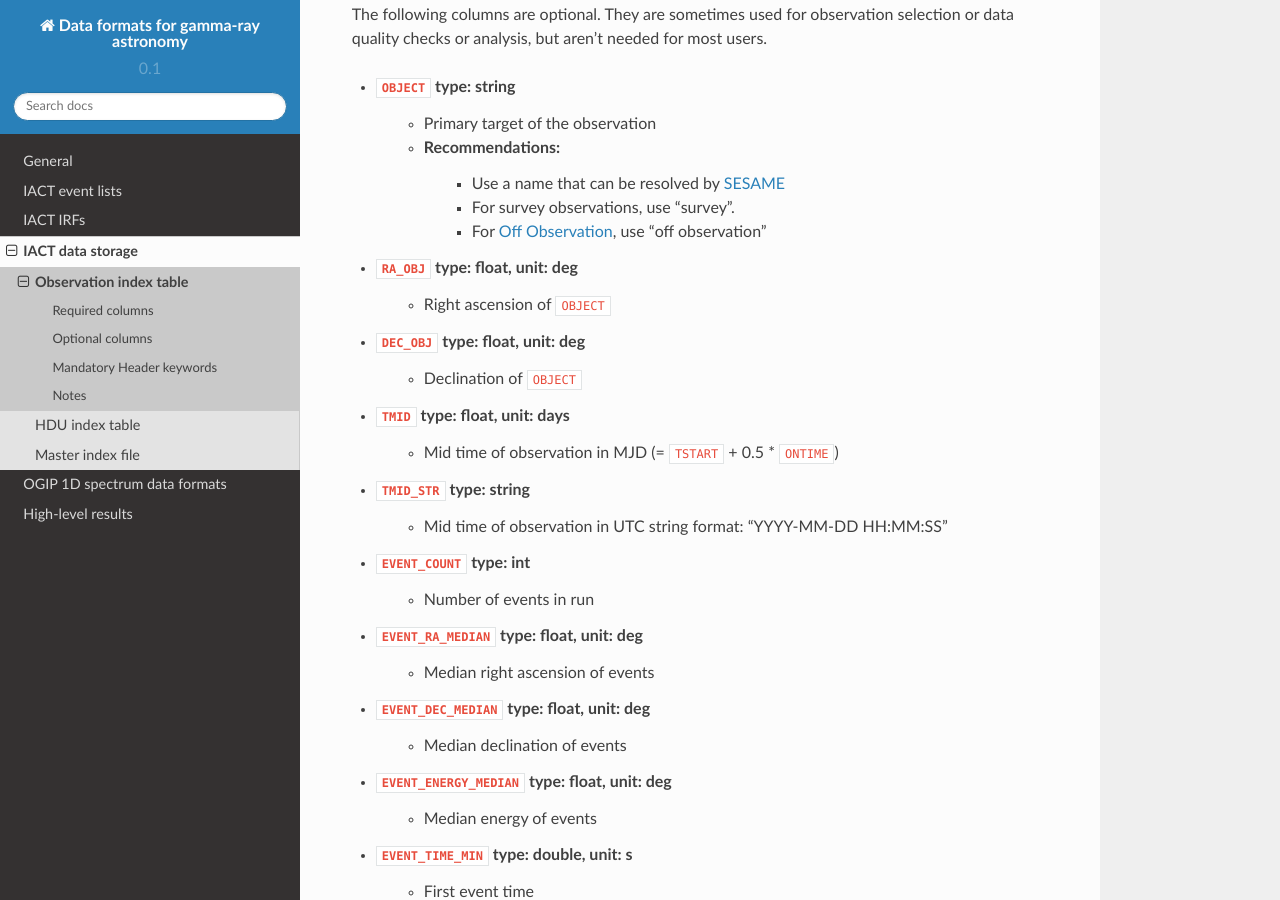
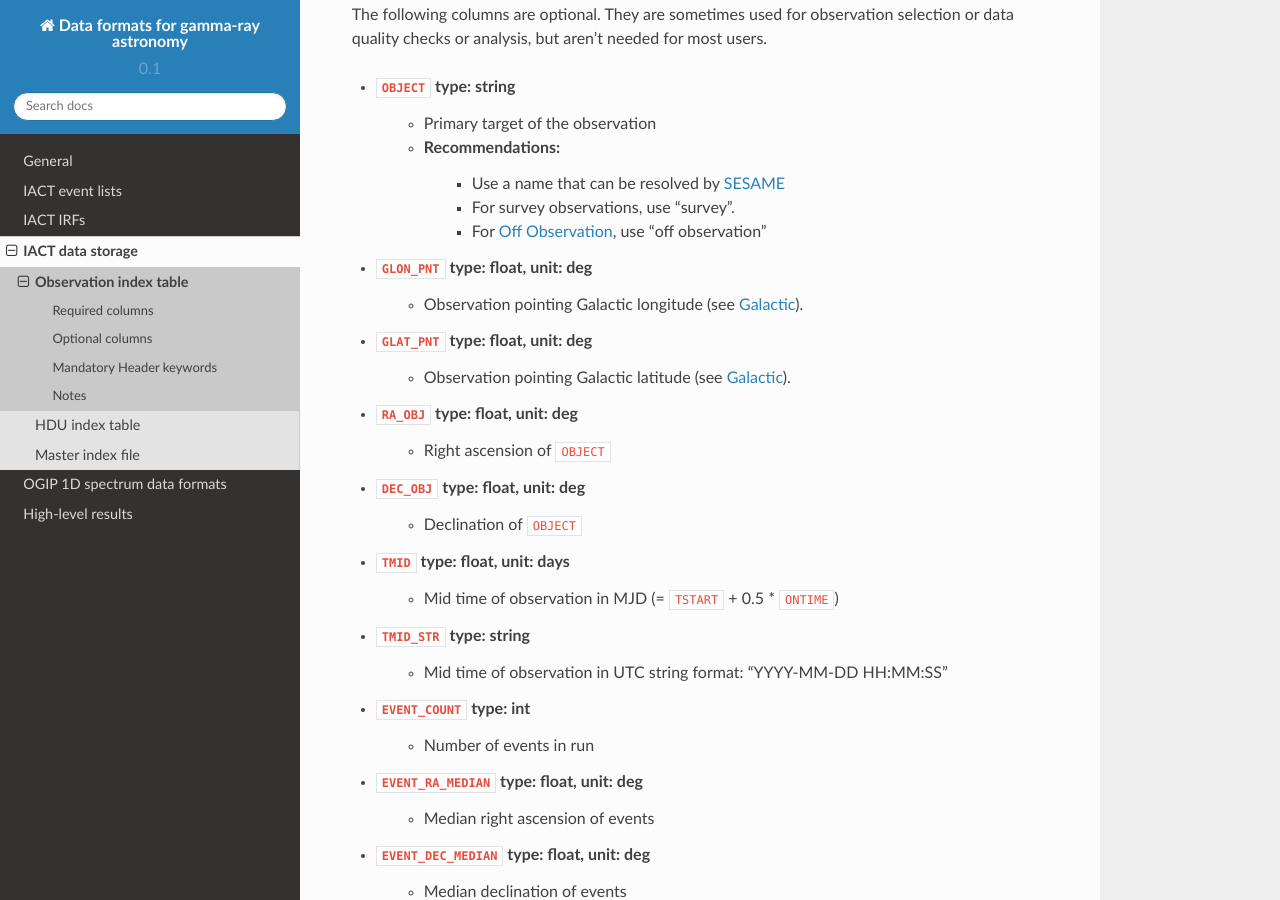
Before and after one commit to open-gamma-ray-astro/gamma-astro-data-formats, a Sphinx documentation site: the page built from source/data_storage/obs_index/index.rst, in a window 1280 px wide and 900 px high, scrolled down 1998 px. Built offline with Sphinx 7.4.7 and the Read the Docs theme 2.0.0, drawn with Linux system fonts in a browser that asks for light colours.

Commit message:
Add Galactic coordinates as optional columns to EVENTS and OBS_IDX

```diff
--- a/source/data_storage/obs_index/index.rst
+++ b/source/data_storage/obs_index/index.rst
@@ -76,6 +76,10 @@ selection or data quality checks or analysis, but aren't needed for most users.
         * Use a name that can be resolved by `SESAME`_
         * For survey observations, use "survey".
         * For :ref:`glossary-obs-off`, use "off observation"
+* ``GLON_PNT`` type: float, unit: deg
+    * Observation pointing Galactic longitude (see :ref:`coords-galactic`).
+* ``GLAT_PNT`` type: float, unit: deg
+    * Observation pointing Galactic latitude (see :ref:`coords-galactic`).
 * ``RA_OBJ`` type: float, unit: deg
     * Right ascension of ``OBJECT``
 * ``DEC_OBJ`` type: float, unit: deg
--- a/source/events/events.rst
+++ b/source/events/events.rst
@@ -55,6 +55,10 @@ Optional columns
 
 * ``EVENT_TYPE`` tform: ``32X``
     * Event quality partition.
+* ``GLON`` tform: ``1E``, unit: deg
+    * Reconstructed event Galactic longitude (see :ref:`coords-galactic`).
+* ``GLAT`` tform: ``1E``, unit: deg
+    * Reconstructed event Galactic latitude (see :ref:`coords-galactic`).
 * ``ALT`` tform: ``1E``, unit: deg
     * Reconstructed altitude coordinate of event
       (horizon system, see :ref:`coords-altaz`)
```
